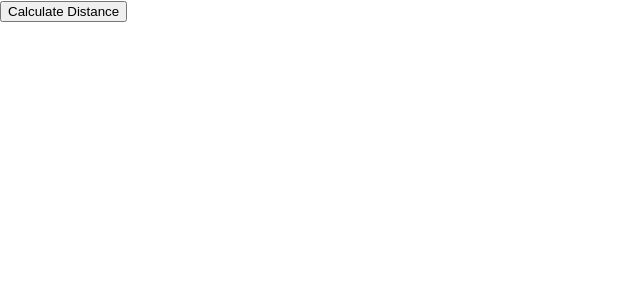
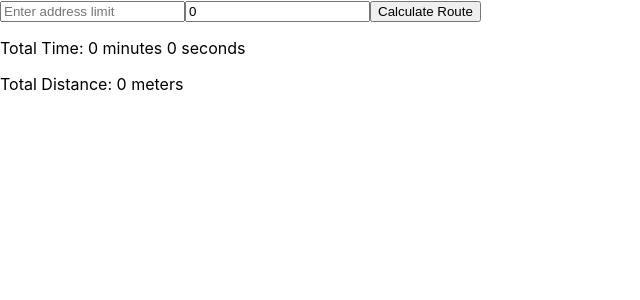
Before and after one commit to OnderTzn/CVRP-Application-Frontend, a React (Create React App) app: page / in a window 1280 px wide. Shown: the top 300 px of the page, without its empty margins (0-640 px from the left). Built offline with nearby package versions, Linux system fonts and the light colour scheme; no server answers.

Commit message:
Unit restriction is added

```diff
--- a/src/App.js
+++ b/src/App.js
@@ -1,11 +1,12 @@
 import React from 'react';
 import './App.css';
 import DistanceCalculator from './distanceCalculator';
+import RouteCalculator from './routeCalculator';
 
 function App() {
   return (
     <div>
-          <DistanceCalculator />
+          <RouteCalculator />
       </div>
 
 
--- a/src/apiService.js
+++ b/src/apiService.js
@@ -19,3 +19,13 @@ export const calculateDistance = async () => {
         console.error('Error calculating distance:', error);
     }
 };
+
+export const calculateOptimalRoute = async (addressLimit, vehicleCapacity) => {
+    try {
+        const response = await axios.get(`http://localhost:8080/calculateDistance/${addressLimit}/${vehicleCapacity}`);
+        return response.data;
+    } catch (error) {
+        console.error('Error fetching route:', error);
+        return [];
+    }
+};
--- /dev/null
+++ b/src/routeCalculator.js
@@ -0,0 +1,104 @@
+import React, { useState } from 'react';
+import { calculateOptimalRoute } from './apiService';
+
+const RouteCalculator = () => {
+    const [addressLimit, setAddressLimit] = useState('');
+    const [vehicleCapacity, setVehicleCapacity] = useState(0);
+    const [route, setRoute] = useState([]);
+    const [calculationTime, setCalculationTime] = useState(null);
+
+    const handleAddressLimitChange = (event) => {
+        setAddressLimit(event.target.value);
+    };
+
+    const handleCalculateRoute = async () => {
+        if (addressLimit) {
+            const startTime = performance.now(); // Start timing
+            const calculatedRoute = await calculateOptimalRoute(addressLimit);
+            setRoute(calculatedRoute);
+
+            const endTime = performance.now(); // End timing
+            setCalculationTime(endTime - startTime); // Set the calculation time
+        } else {
+            alert('Please enter a valid address limit');
+        }
+    };
+
+    const calculateTotalTimeAndDistance = () => {
+        let totalTime = 0;
+        let totalDistance = 0;
+
+        route.forEach(leg => {
+            totalTime += leg.time;
+            totalDistance += leg.distance;
+        });
+
+        return {
+            totalTime: formatTime(totalTime),
+            totalDistance: formatDistance(totalDistance)
+        };
+    };
+
+    const totals = calculateTotalTimeAndDistance();
+
+    return (
+        <div>
+            <input
+            type="number"
+            value={addressLimit}
+            onChange={(e) => setAddressLimit(e.target.value)}
+            placeholder="Enter address limit"
+        />
+        <input
+            type="number"
+            value={vehicleCapacity}
+            onChange={(e) => setVehicleCapacity(e.target.value)}
+            placeholder="Enter vehicle capacity"
+        />
+        <button onClick={() => calculateOptimalRoute(addressLimit, vehicleCapacity)}>Calculate Route</button>
+
+            <div>
+                {Array.isArray(route) && route.map((leg, index) => (
+                    <p key={index}>
+                        Stop {index + 1}: ID: {leg.destinationId}, Latitude: {leg.latitude}, Longitude: {leg.longitude},
+                        Time: {formatTime(leg.time)}, Distance: {formatDistance(leg.distance)}
+                        {index > 0 ? ` from ID: ${route[index - 1].destinationId}` : ""}
+                    </p>
+                ))}
+
+                {/* Display total time and distance */}
+                <p>Total Time: {totals.totalTime}</p>
+                <p>Total Distance: {totals.totalDistance}</p>
+                {calculationTime && (
+                    <p>Calculation time: {formatCalculationTime(calculationTime)}</p>
+                )}
+            </div>
+        </div>
+    );
+};
+
+export default RouteCalculator;
+
+
+const formatTime = (seconds) => {
+    const mins = Math.floor(seconds / 60);
+    const secs = seconds % 60;
+    return `${mins} minute${mins !== 1 ? 's' : ''} ${secs} second${secs !== 1 ? 's' : ''}`;
+};
+
+const formatDistance = (meters) => {
+    const km = Math.floor(meters / 1000);
+    const remainingMeters = meters % 1000;
+    return `${km > 0 ? `${km} km ` : ''}${remainingMeters} meters`;
+};
+
+const formatCalculationTime = (milliseconds) => {
+    const totalSeconds = milliseconds / 1000;
+    const minutes = Math.floor(totalSeconds / 60);
+    const seconds = Math.floor(totalSeconds % 60);
+    const remainingMilliseconds = (milliseconds % 1000).toFixed(2);
+
+    return `${minutes} minute${minutes !== 1 ? 's' : ''} ` +
+           `${seconds} second${seconds !== 1 ? 's' : ''} ` +
+           `${remainingMilliseconds} millisecond${remainingMilliseconds !== 1 ? 's' : ''}`;
+};
```
